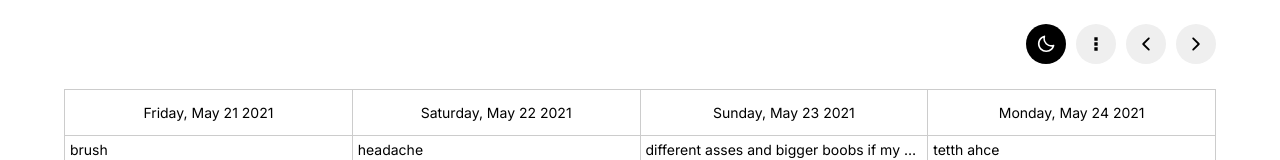
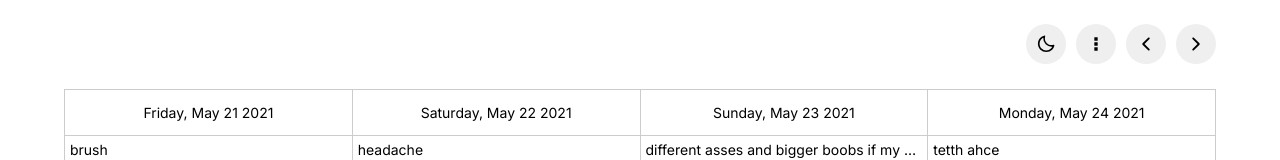
Before and after one commit to therealrinku/robonote, a Next.js app: page /app in a window 1280 px wide. Shown: the top 160 px of the page. Built offline with nearby package versions, Linux system fonts and the light colour scheme.

Commit message:
btn bg update

```diff
--- a/styles/HomeNav.module.css
+++ b/styles/HomeNav.module.css
@@ -28,6 +28,4 @@
 
 .homeNav button:first-child {
   margin: 0;
-  background: black;
-  color: white;
 }
```
